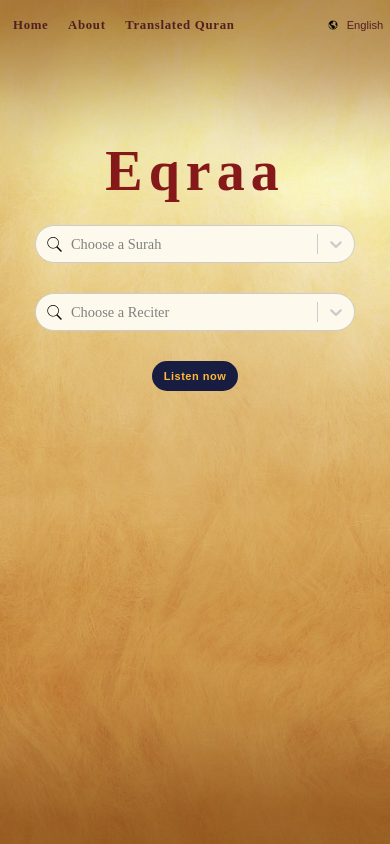
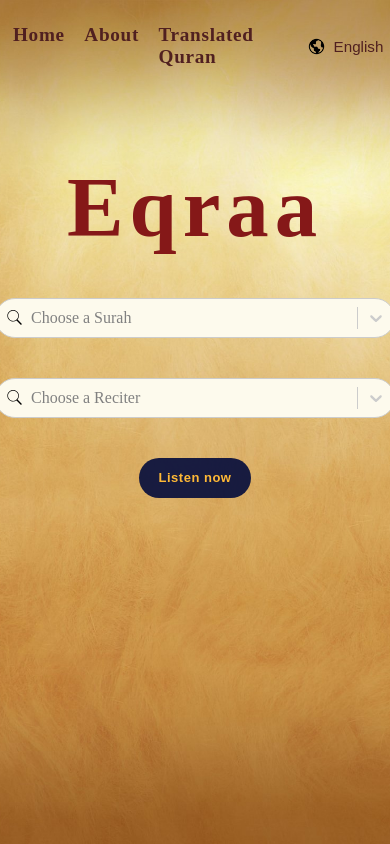
Before and after one commit to Abdelrahman19999/Eqraa, a React (Create React App) app: page /1 in a window 390 px wide. Built offline with nearby package versions, Linux system fonts and the light colour scheme.

Commit message:
Alot responsive.

```diff
--- a/src/components/css/Header.css
+++ b/src/components/css/Header.css
@@ -56,13 +56,13 @@ a:hover {
 
   a:link,
   a:visited {
-    font-size: 1rem !important;
+    font-size: 1.25rem !important;
   }
 
   #language{
 
-    font-size: 0.7rem !important;
-    background-size: 12px 12px;
+    font-size: 0.95rem !important;
+    background-size: 17px 17px;
 
   }
 
@@ -76,13 +76,13 @@ a:hover {
 
   a:link,
   a:visited {
-    font-size: 0.8rem !important;
+    font-size: 1.2rem !important;
   }
 
   #language{
 
-    font-size: 0.6rem ;
-    background-size: 10px 10px;
+    font-size: 0.95rem ;
+    background-size: 17px 17px;
 
   }
 
--- a/src/components/css/Inputs.css
+++ b/src/components/css/Inputs.css
@@ -96,23 +96,6 @@
    transform: translateX(-50%);
 }
 
-/* Additional styles for responsiveness */
-@media screen and (max-width: 768px) {
-   .react-select .react-select__control,
-   .react-select .react-select__menu {
-       width: 200%;
-       max-width: 590px; /* Remove maximum width */
-   }
-   #name{
-
-      font-size: 4.5rem;
-   }
-   .button-18{
-
-      font-size: small;
-   }
-}
-
 form {
    display: flex;
    flex-direction: column;
@@ -125,31 +108,30 @@ form {
  /* Media queries for responsiveness */
  @media screen and (max-width: 768px) {
    #name {
-     font-size: 4rem;
+     font-size: 5.8rem;
    }
 
    .button-18 {
-     font-size: 12px;
+     font-size: 15px;
      max-width: 100%;
-     padding: 12px;
+     padding: 20px;
      height: 10px !important;
      border-radius: 100px;
-     line-height: 0px;
-     max-width: 100px;
+     line-height: 10px;
      min-height: 30px;
      top: 0px;
    }
 
    .react-select .react-select__control,
    .react-select .react-select__menu {
-     width: 400px;
+     width: 500px;
      max-width: none;
-     font-size: 1rem !important;
+     font-size: 1.2rem !important;
    }
 
    .react-select .react-select__control{
 
-      height: 1px !important;
+      height: 44px !important;
 
    }
 
@@ -158,13 +140,13 @@ form {
    }
 
    form {
-     gap: 30px;
+     gap: 40px;
    }
  }
 
  @media screen and (max-width: 480px) {
    #name {
-     font-size: 3.5rem;
+     font-size: 5.3rem;
    }
 
    #home {
@@ -179,18 +161,18 @@ form {
 
    .react-select .react-select__control,
    .react-select .react-select__menu {
-     width: 320px;
+     width: 400px;
      max-width: none;
-     font-size: 0.9rem !important;
+     font-size: 1rem !important;
    }
 
    .react-select .react-select__control{
 
-      height: 0px !important;
+      height:40px !important;
 
    }
 
    .button-18 {
-     font-size: 11px;
+     font-size: 13px;
    }
  }
```
